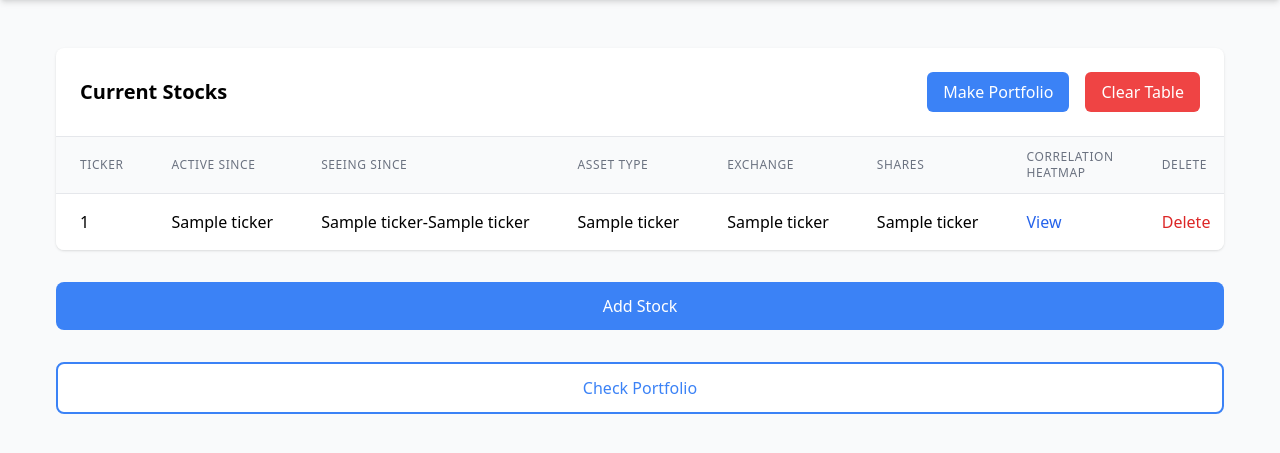
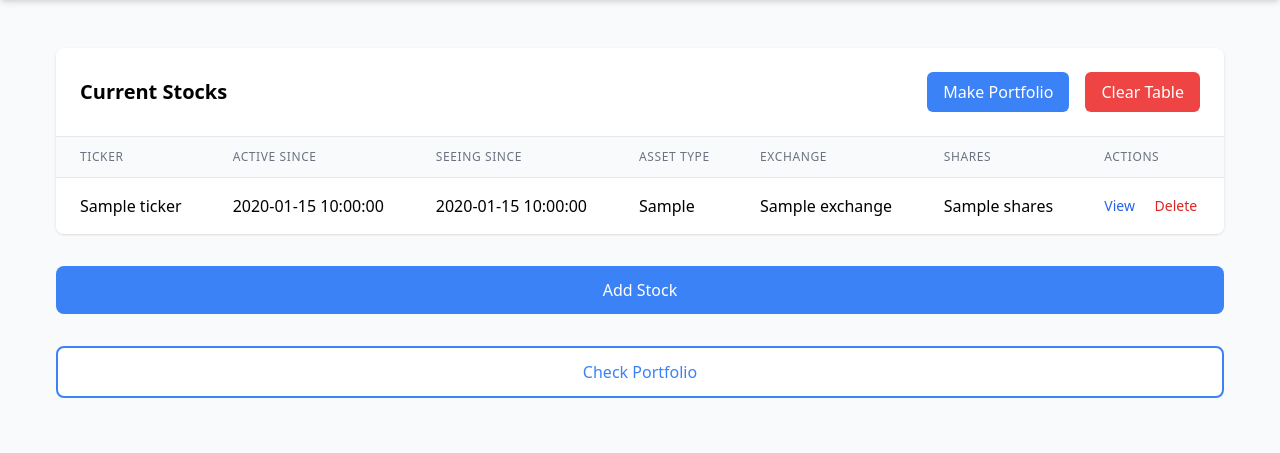
Before and after one commit to hardikSrivastav/MPT-WGHSIC, a Flask app: template application/templates/index.html in a window 1280 px wide. Shown: the part 64-517 px from the top of the page. Run offline with Flask 3, Linux system fonts and the light colour scheme; the template is opened without the code that fills it: most values are stand-ins (such as "Sample title", 1, 10 or a date in 2020); parts of the project's set-up code (start-up, migrations or seed data) failed here and were passed over; some libraries are stand-ins or nearby versions.

Commit message:
Fix column alignment and data indexing in stock table

```diff
--- a/application/templates/index.html
+++ b/application/templates/index.html
@@ -31,27 +31,27 @@
                         <th class="px-6 py-3 text-left text-xs font-medium text-gray-500 uppercase tracking-wider">Asset Type</th>
                         <th class="px-6 py-3 text-left text-xs font-medium text-gray-500 uppercase tracking-wider">Exchange</th>
                         <th class="px-6 py-3 text-left text-xs font-medium text-gray-500 uppercase tracking-wider">Shares</th>
-                        <th class="px-6 py-3 text-left text-xs font-medium text-gray-500 uppercase tracking-wider">Correlation Heatmap</th>
-                        <th class="px-6 py-3 text-left text-xs font-medium text-gray-500 uppercase tracking-wider">Delete</th>
+                        <th class="px-6 py-3 text-left text-xs font-medium text-gray-500 uppercase tracking-wider">Actions</th>
                     </tr>
                 </thead>
                 <tbody class="bg-white divide-y divide-gray-200">
-                    {% for ticker in ticks %}
+                    {% for tick in ticks %}
                     <tr class="hover:bg-gray-50">
-                        <td class="px-6 py-4 whitespace-nowrap">{{ticker[0]}}</td>
-                        <td class="px-6 py-4 whitespace-nowrap">{{ticker[7]}}</td>
-                        <td class="px-6 py-4 whitespace-nowrap">{{ticker[5]}}-{{ticker[6]}}</td>
-                        <td class="px-6 py-4 whitespace-nowrap">{{ticker[1]}}</td>
-                        <td class="px-6 py-4 whitespace-nowrap">{{ticker[2]}}</td>
-                        <td class="px-6 py-4 whitespace-nowrap">{{ticker[-1]}}</td>
-                        <td class="px-6 py-4 whitespace-nowrap space-x-2">
-                            <a href="{{ url_for('plotter', id=ticker[0]) }}"
+                        <td class="px-6 py-4 whitespace-nowrap">{{ tick.ticker }}</td>
+                        <td class="px-6 py-4 whitespace-nowrap">{{ tick.active_since }}</td>
+                        <td class="px-6 py-4 whitespace-nowrap">{{ tick.seeing_since }}</td>
+                        <td class="px-6 py-4 whitespace-nowrap">{{ tick.asset_type }}</td>
+                        <td class="px-6 py-4 whitespace-nowrap">{{ tick.exchange }}</td>
+                        <td class="px-6 py-4 whitespace-nowrap">{{ tick.shares }}</td>
+                        <td class="px-6 py-4 whitespace-nowrap text-sm font-medium">
+                            <a href="{{ url_for('plotter', id=tick.id) }}"
                                class="text-blue-600 hover:text-blue-800 transition-colors">
                                 View
                             </a>
-                        </td>
-                        <td class="px-6 py-4 whitespace-nowrap">
-                            <a href="/delete/{{ticker[-2]}}" class="text-red-600 hover:text-red-900">Delete</a>
+                            <a href="{{ url_for('delete', id=tick.id) }}"
+                               class="ml-4 text-red-600 hover:text-red-800 transition-colors">
+                                Delete
+                            </a>
                         </td>
                     </tr>
                     {% endfor %}
```
Also changed, not shown: application/routes.py (+15 -1 lines).
